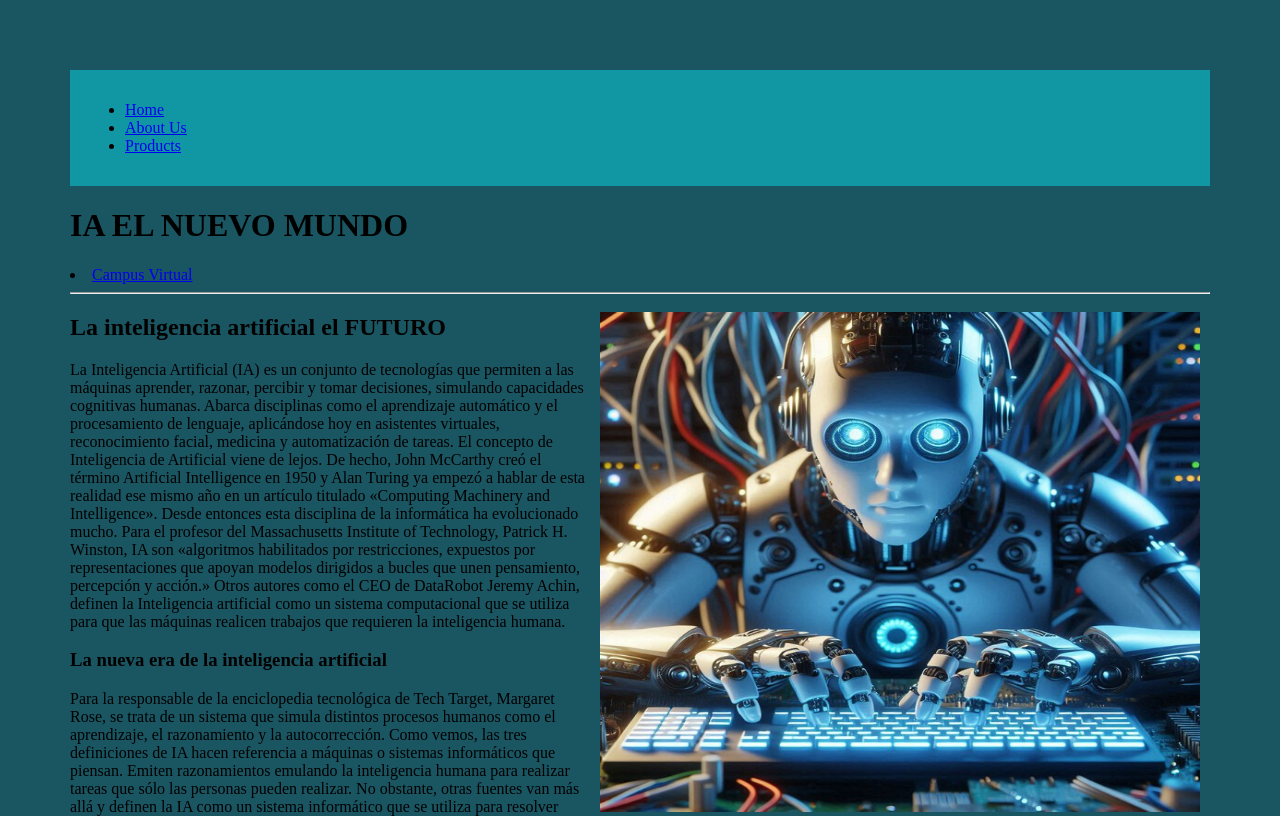
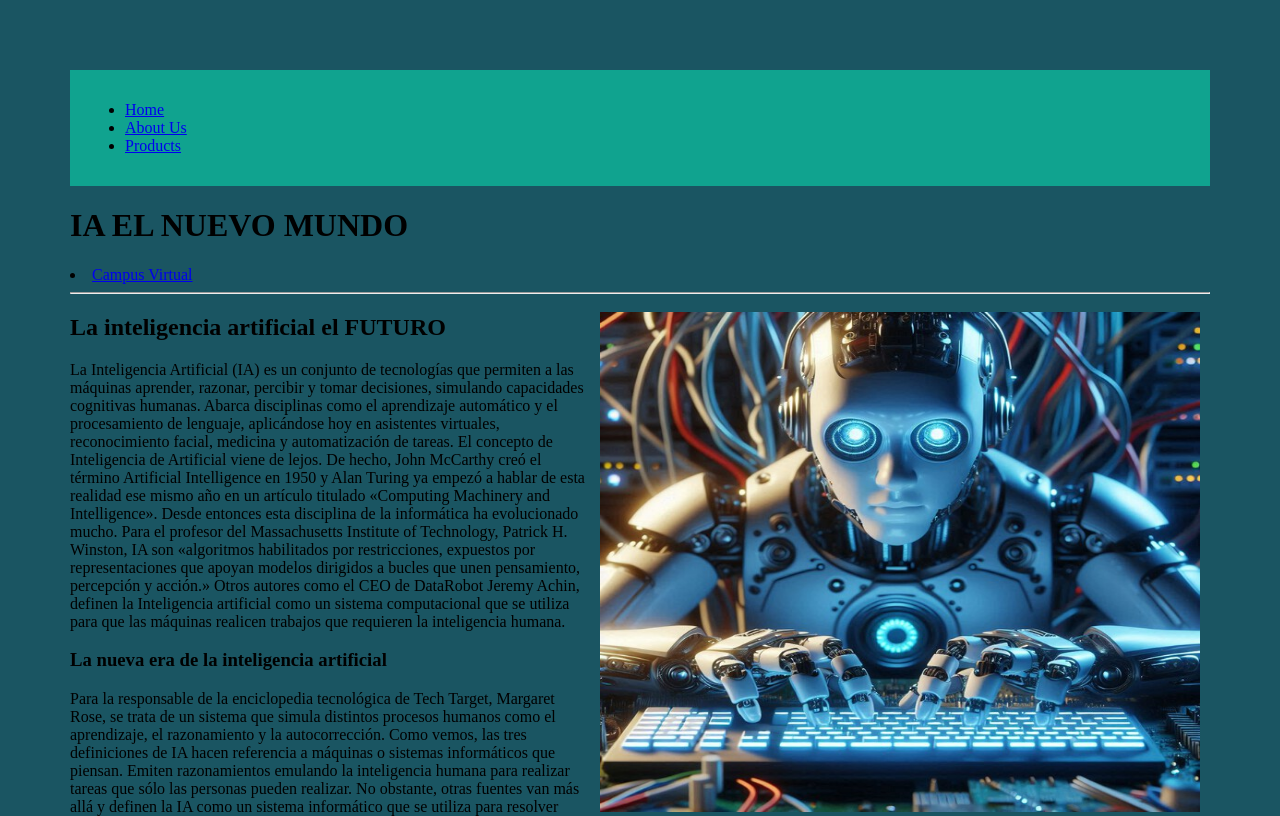
Before and after one commit to LeninGuato/Proyecto-C.V, a plain HTML site: page INDEX.html in a window 1280 px wide. Shown: the top 816 px of the page. Drawn offline with Linux system fonts and the light colour scheme.

Commit message:
NUEVOS CAMBIOS

```diff
--- a/INDEX.html
+++ b/INDEX.html
@@ -10,7 +10,7 @@
 
 </body>
 
-    <nav style="background-color: #1097a3; padding: 15px; display: flex; justify-content: first baseline;">
+    <nav style="background-color: #10a38f; padding: 15px; display: flex; justify-content: first baseline;">
         <ul>
             <li><a href="INDEX.html">Home</a></li>
             <li><a href="NOSOTROS.html">About Us</a></li>
```
Also changed, not shown: NOSOTROS.html (+1 -1 lines), PRODUCTOS.html (+1 -1 lines).
